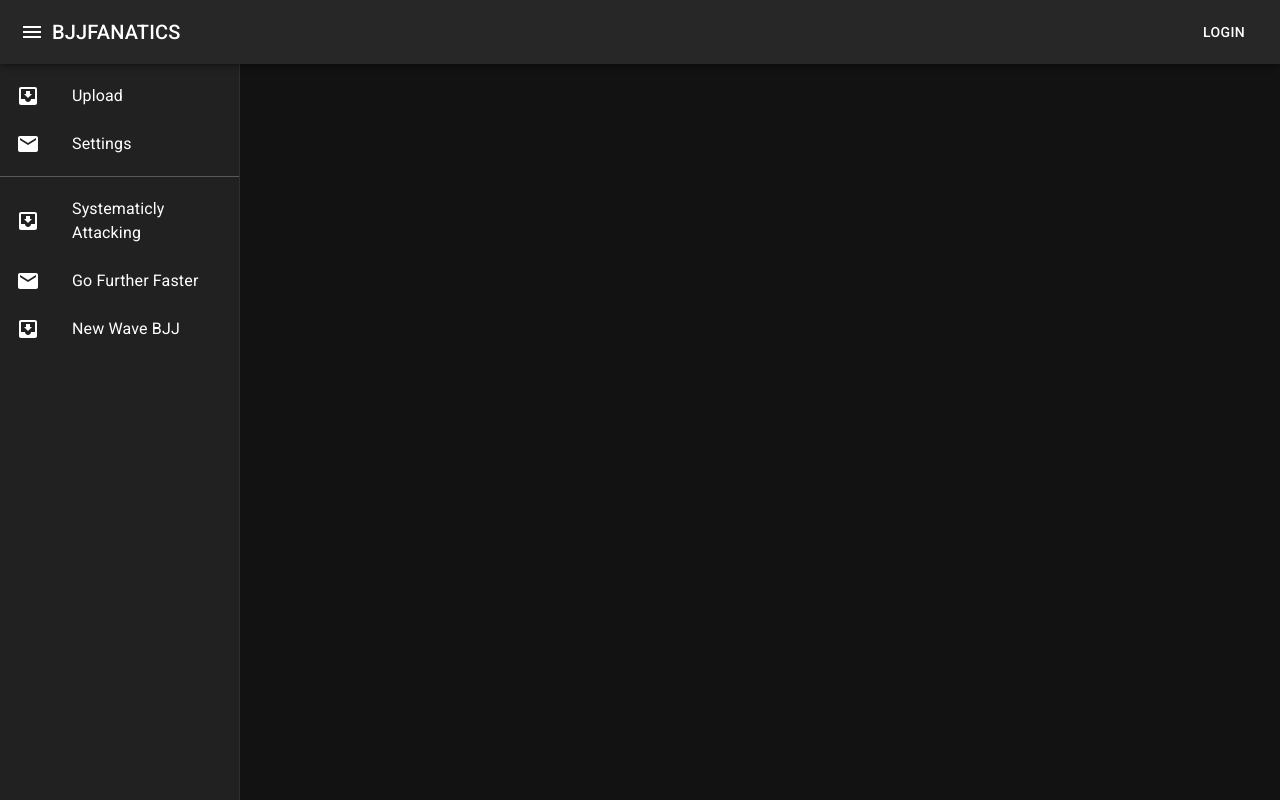
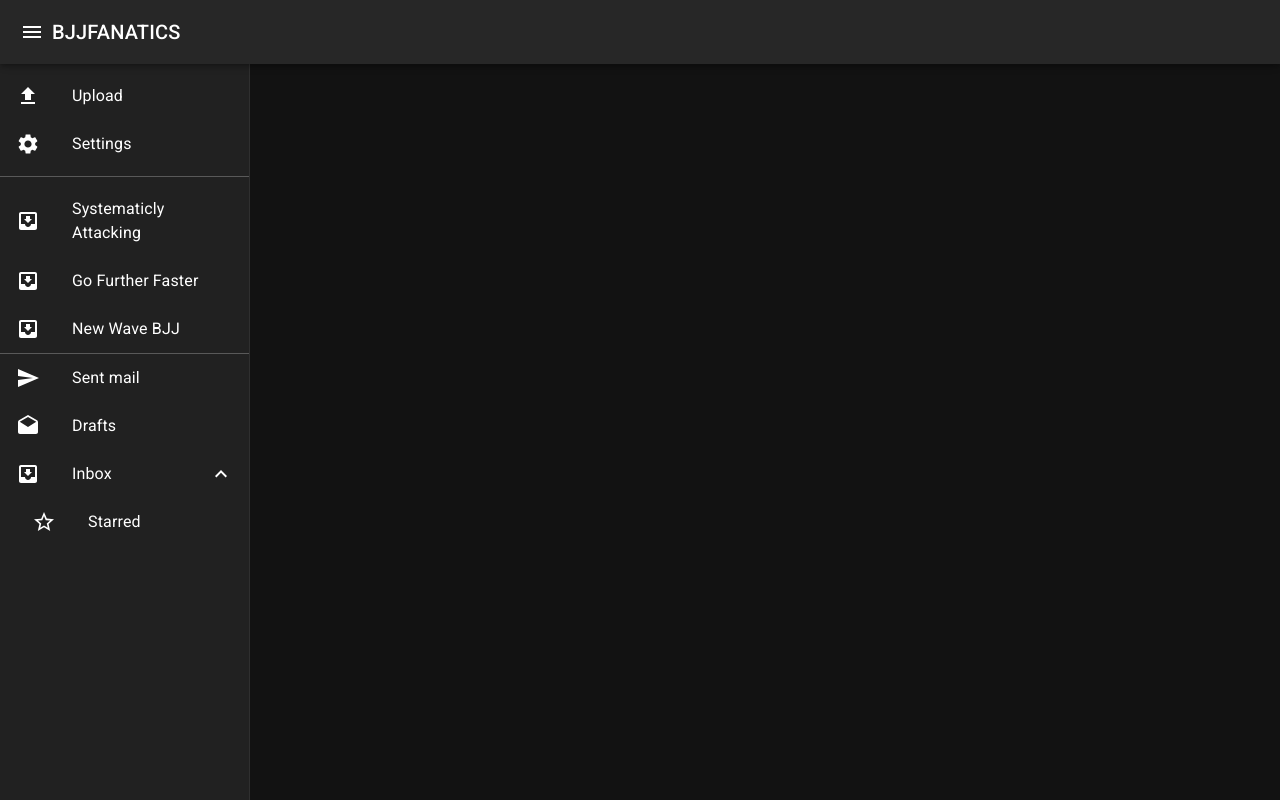
Before and after one commit to MarshalWelgama/BJJHUB, a React (Create React App) app: page / in a window 1280 px wide. Built offline with nearby package versions, Linux system fonts and the light colour scheme.

Commit message:
Added extra functions to sidebar

```diff
--- a/src/App.tsx
+++ b/src/App.tsx
@@ -33,7 +33,6 @@ export default function App() {
             <Typography variant="h6" component="div" sx={{ flexGrow: 1 }}>
               BJJFANATICS
             </Typography>
-            <Button color="inherit">Login</Button>
           </Toolbar>
         </AppBar>
       </Box>
@@ -47,13 +46,5 @@ export default function App() {
         </Routes>
       </Router>
     </div>
-    // <>
-    //   <ButtonAppBar />
-    //   <Container>
-    //     <Typography variant="h4" component="h1" gutterBottom>
-    //       Create React App example with TypeScript
-    //     </Typography>
-    //   </Container>
-    // </>
   );
 }
--- a/src/screens/MainNavigation.tsx
+++ b/src/screens/MainNavigation.tsx
@@ -19,8 +19,17 @@ import ListItemText from "@mui/material/ListItemText";
 import InboxIcon from "@mui/icons-material/MoveToInbox";
 import MailIcon from "@mui/icons-material/Mail";
 import { VideoStream } from "./VideoStream";
+import SettingsIcon from "@mui/icons-material/Settings";
+import UploadIcon from "@mui/icons-material/Upload";
+import ListSubheader from "@mui/material/ListSubheader";
+import Collapse from "@mui/material/Collapse";
+import DraftsIcon from "@mui/icons-material/Drafts";
+import SendIcon from "@mui/icons-material/Send";
+import ExpandLess from "@mui/icons-material/ExpandLess";
+import ExpandMore from "@mui/icons-material/ExpandMore";
+import StarBorder from "@mui/icons-material/StarBorder";
 
-const drawerWidth = 240;
+const drawerWidth = 250;
 
 const Main = styled("main", { shouldForwardProp: (prop) => prop !== "open" })<{
   open?: boolean;
@@ -81,6 +90,12 @@ export const MainNavigation: FunctionComponent<NavProps> = ({
 }) => {
   const theme = useTheme();
 
+  const iconArr = [<UploadIcon />, <SettingsIcon />];
+  const [listOpen, setListOpen] = React.useState(true);
+  const handleClick = () => {
+    setListOpen(!listOpen);
+  };
+
   return (
     <>
       <Box sx={{ display: "flex" }}>
@@ -103,9 +118,7 @@ export const MainNavigation: FunctionComponent<NavProps> = ({
             {["Upload", "Settings"].map((text, index) => (
               <ListItem key={text} disablePadding>
                 <ListItemButton>
-                  <ListItemIcon>
-                    {index % 2 === 0 ? <InboxIcon /> : <MailIcon />}
-                  </ListItemIcon>
+                  <ListItemIcon>{iconArr[index]}</ListItemIcon>
                   <ListItemText primary={text} />
                 </ListItemButton>
               </ListItem>
@@ -121,12 +134,43 @@ export const MainNavigation: FunctionComponent<NavProps> = ({
               <ListItem key={text} disablePadding>
                 <ListItemButton>
                   <ListItemIcon>
-                    {index % 2 === 0 ? <InboxIcon /> : <MailIcon />}
+                    <InboxIcon />
                   </ListItemIcon>
                   <ListItemText primary={text} />
                 </ListItemButton>
               </ListItem>
             ))}
+            <Divider style={{ backgroundColor: theme.palette.grey[800] }} />
+
+            <ListItemButton>
+              <ListItemIcon>
+                <SendIcon />
+              </ListItemIcon>
+              <ListItemText primary="Sent mail" />
+            </ListItemButton>
+            <ListItemButton>
+              <ListItemIcon>
+                <DraftsIcon />
+              </ListItemIcon>
+              <ListItemText primary="Drafts" />
+            </ListItemButton>
+            <ListItemButton onClick={handleClick}>
+              <ListItemIcon>
+                <InboxIcon />
+              </ListItemIcon>
+              <ListItemText primary="Inbox" />
+              {listOpen ? <ExpandLess /> : <ExpandMore />}
+            </ListItemButton>
+            <Collapse in={listOpen} timeout="auto" unmountOnExit>
+              <List component="div" disablePadding>
+                <ListItemButton sx={{ pl: 4 }}>
+                  <ListItemIcon>
+                    <StarBorder />
+                  </ListItemIcon>
+                  <ListItemText primary="Starred" />
+                </ListItemButton>
+              </List>
+            </Collapse>
           </List>
           <div
             style={{ height: "100%", backgroundColor: theme.palette.grey[900] }}
```
